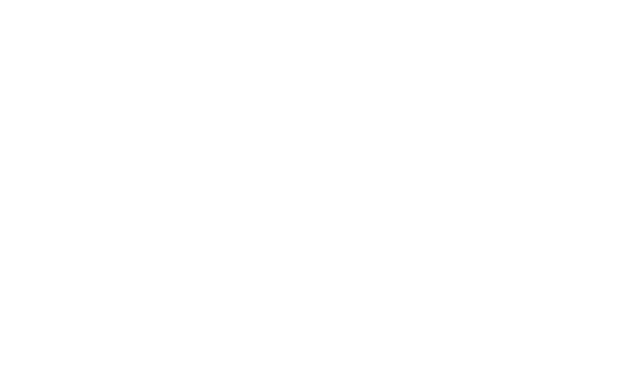
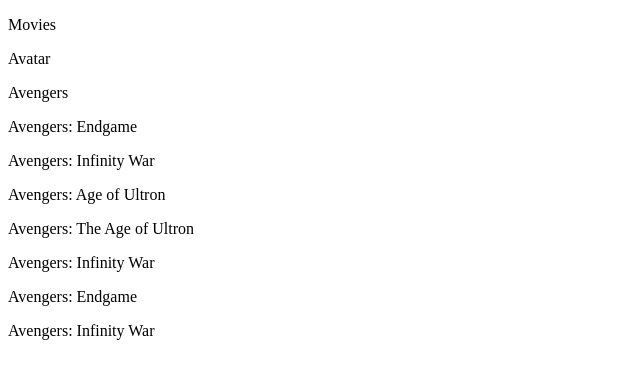
Before and after one commit to ashadnur71196/websiteDemo, a plain HTML site: page index.html in a window 1280 px wide. Shown: the whole page, without its empty margins (0-640 px from the left). Drawn offline with Linux system fonts and the light colour scheme.

Commit message:
Second commit

```diff
--- a/index.html
+++ b/index.html
@@ -7,6 +7,16 @@
     <title>Document</title>
 </head>
 <body>
+    <p>Movies</p>
+    <p>Avatar</p>
+    <p>Avengers</p>
+    <p>Avengers: Endgame</p>
+    <p>Avengers: Infinity War</p>
+    <p>Avengers: Age of Ultron</p>
+    <p>Avengers: The Age of Ultron</p>
+    <p>Avengers: Infinity War</p>
+    <p>Avengers: Endgame</p>
+    <p>Avengers: Infinity War</p>
 
 </body>
 </html>
```
